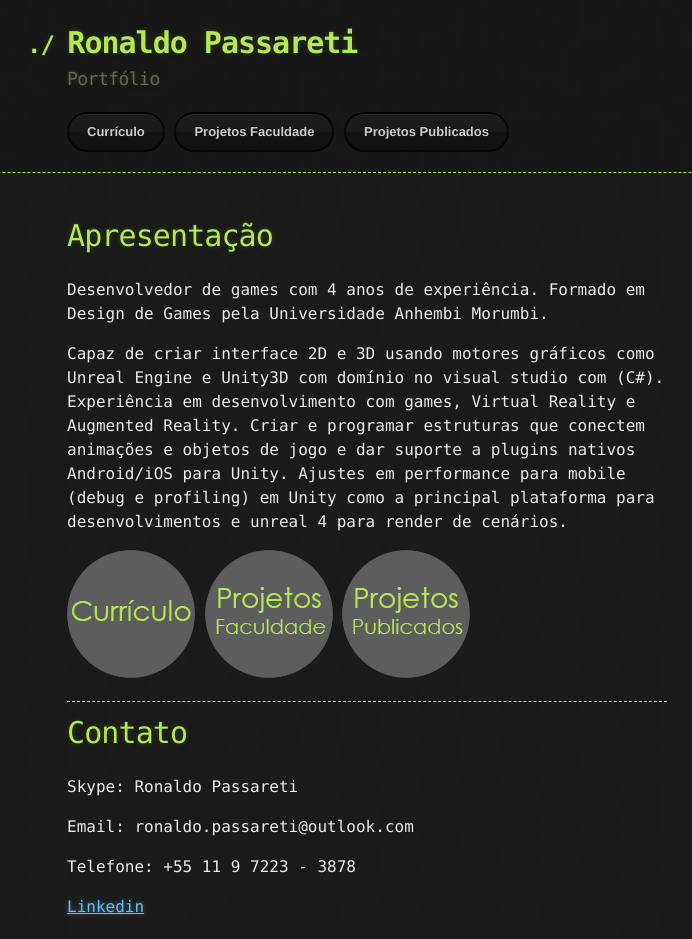
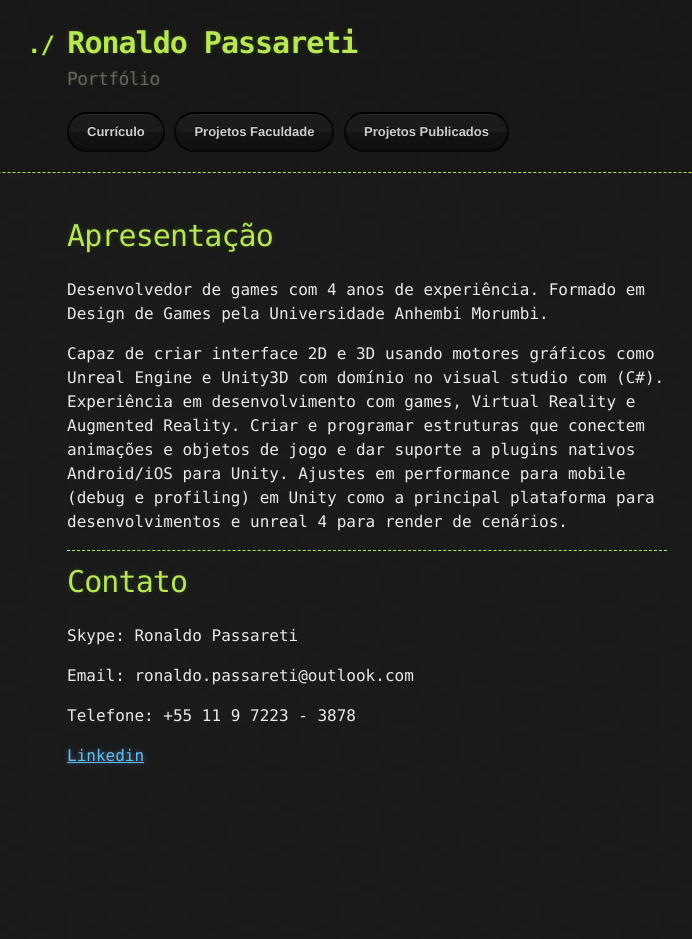
Before and after one commit to rpassareti/rpassareti.github.io, a Jekyll site: the page built from index.md, in a window 1280 px wide. Shown: the whole page, without its empty margins (273-965 px from the left). Built offline with Jekyll 4.4.1, drawn with Linux system fonts in a browser that asks for light colours; our own code applies the rules of GitHub Pages for plain Markdown files; after the commit the page ends 900 px from its top, so only the background shows below that.

Commit message:
Update index.md

```diff
--- a/index.md
+++ b/index.md
@@ -3,9 +3,6 @@
 Desenvolvedor de games com 4 anos de experiência. Formado em Design de Games pela Universidade Anhembi Morumbi.
 
 Capaz de criar interface 2D e 3D usando motores gráficos como Unreal Engine e  Unity3D com domínio no visual studio com (C#). Experiência em desenvolvimento com games, Virtual Reality e Augmented Reality. Criar e programar estruturas que conectem animações e objetos de jogo e dar suporte a plugins nativos Android/iOS para Unity. Ajustes em performance para mobile (debug e profiling) em Unity como a principal plataforma para desenvolvimentos e unreal 4 para render de cenários.
-
-[![](https://raw.githubusercontent.com/rpassareti/rpassareti.github.io/master/bts/bt_curriculo_128.png)](curriculo)      [![](https://raw.githubusercontent.com/rpassareti/rpassareti.github.io/master/bts/bt_projetosfacul_128.png)](projfacul)
-[![](https://raw.githubusercontent.com/rpassareti/rpassareti.github.io/master/bts/bt_projetospubl_128.png)](projpubl)
 
 * * *
 
```
